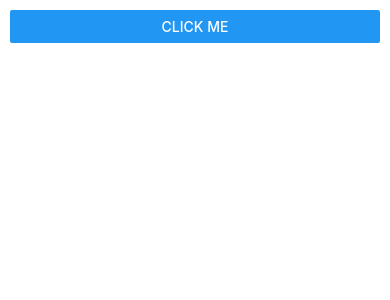
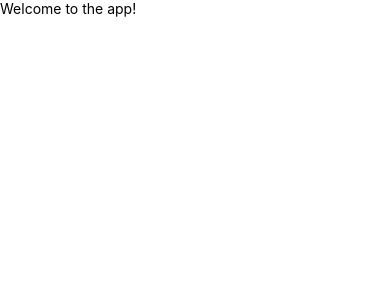
Before and after one commit to avisek123/RNUnitTesting, a React Native app: screen / in a window 390 px wide. Shown: the top 300 px of the page. Built offline with nearby package versions, Linux system fonts and the light colour scheme.

Commit message:
Add TextComp test

```diff
--- a/App.tsx
+++ b/App.tsx
@@ -1,10 +1,10 @@
 import React from 'react';
-import {ButtonComp, Greetings} from './src/components';
+import {TextComp} from './src/components';
 
 const App = () => {
   return (
     <>
-      <ButtonComp />
+      <TextComp />
     </>
   );
 };
--- /dev/null
+++ b/src/components/TextComp.tsx
@@ -0,0 +1,10 @@
+import React from 'react';
+import {Text, View} from 'react-native';
+
+const WelcomeMessage: React.FC = () => (
+  <View>
+    <Text>Welcome to the app!</Text>
+  </View>
+);
+
+export default WelcomeMessage;
--- a/src/components/index.ts
+++ b/src/components/index.ts
@@ -1,3 +1,4 @@
 export {default as HelloWorld} from './HelloWorld';
 export {default as Greetings} from './Greetings';
 export {default as ButtonComp} from './ButtonComp';
+export {default as TextComp} from './TextComp';
```
Also changed, not shown: 1 other file (tests, documents, lock files or other folders).
